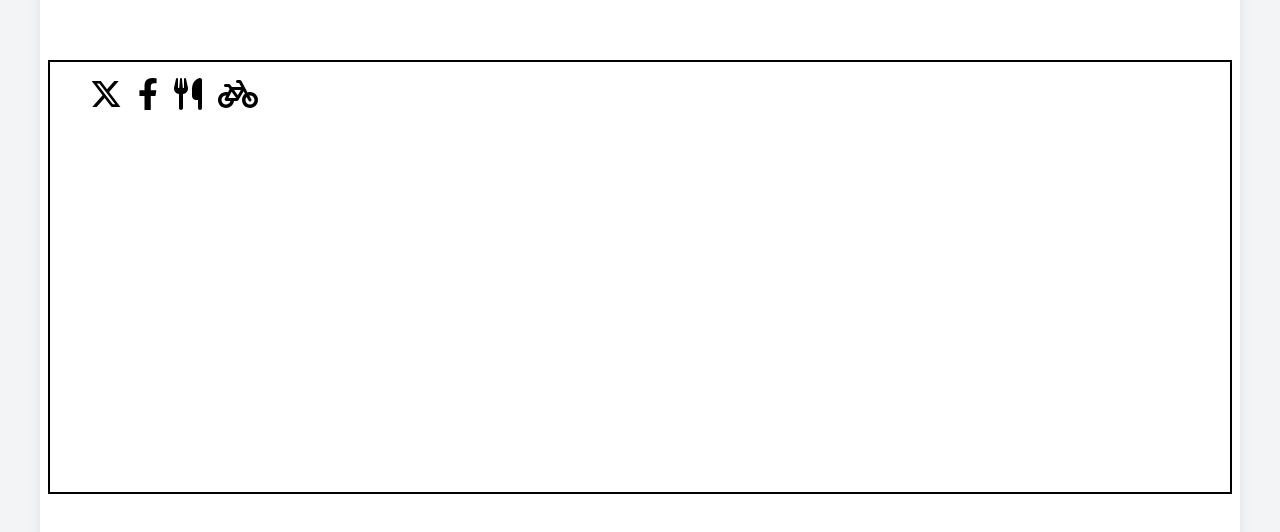
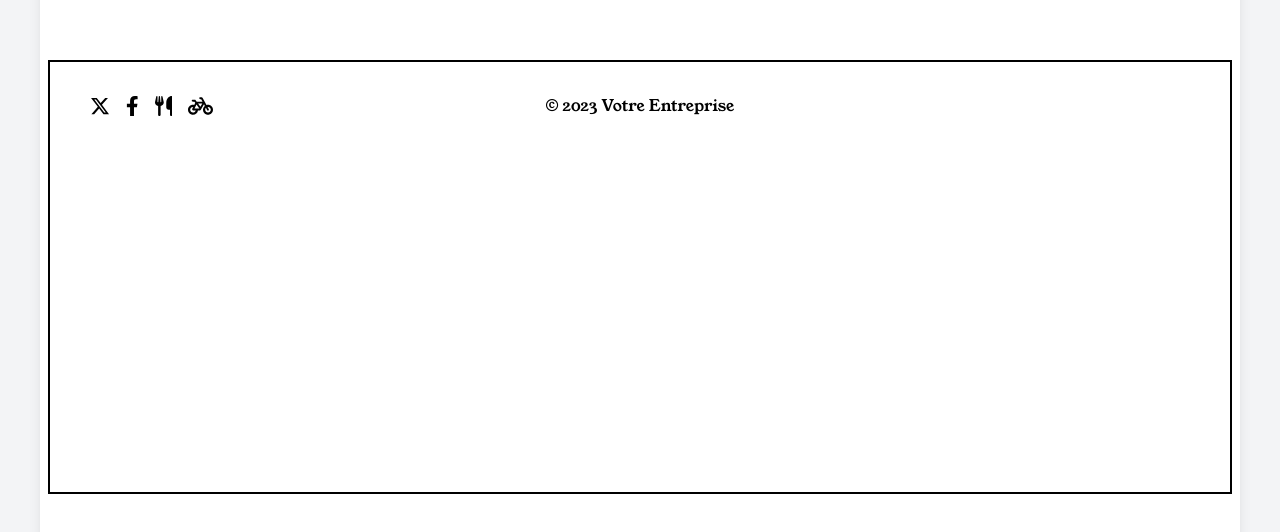
Before and after one commit to Eneuem/restaurant-css-framework, a plain HTML site: page index.html in a window 1280 px wide. Shown: the part 1788-2320 px from the top of the page. Drawn offline with nearby package versions, Linux system fonts and the light colour scheme.

Commit message:
first push of the day, lots of changes

```diff
--- /dev/null
+++ b/css/custom.css
@@ -0,0 +1,15 @@
+.jumbotron-bg {
+    background-image: url('../img/burger1.jpg');
+    background-size: cover;
+    background-position: center;
+    }
+#smallScreenMenu {
+    position: absolute;
+    top: 100%;
+    right: 1rem;
+    z-index: 1000;
+    }
+body
+{
+    font-family: 'Young Serif', serif;
+}
--- a/index.html
+++ b/index.html
@@ -4,27 +4,17 @@
     <meta charset="UTF-8">
     <meta name="viewport" content="width=device-width, initial-scale=1.0">
     <link href="https://cdn.jsdelivr.net/npm/tailwindcss@2.2.19/dist/tailwind.min.css" rel="stylesheet">
-
-    <title>Blocks positionning</title>
-    <!--INCLURE A UN CSS EXTERNE + TROUVER UNE MEILLEURE IMAGE-->
-    <style>
-        .jumbotron-bg {
-        background-image: url('img/burger1.jpg');
-        background-size: cover;
-        background-position: center;
-        }
-        #smallScreenMenu {
-        position: absolute;
-        top: 100%;
-        right: 1rem;
-        z-index: 1000;
-        }
-
-    </style>
+    <link rel="preconnect" href="https://fonts.googleapis.com">
+    <link rel="preconnect" href="https://fonts.gstatic.com" crossorigin>
+    <link rel="stylesheet" href="css/custom.css">
+    <link href="https://fonts.googleapis.com/css2?family=Young+Serif&display=swap" rel="stylesheet">
+    <title>Baloo's Burgers</title>
+    <!--TROUVER UNE MEILLEURE IMAGE (CSS) ou voir Ahmed pour inclure dans la classe-->
 </head>
 <body class="bg-gray-100 p-10">
     <div class="grid grid-cols-4 md:grid-cols-6 lg:grid-cols-12 grid-rows-8 gap-1 md:gap-2 lg:gap-4 bg-white p-2 rounded-lg shadow-lg">
         <div class="col-start-1 col-end-5 md:col-start-1 md:col-end-7 lg:col-start-1 lg:col-end-13 row-start-1 row-end-2 p-4 text-center sticky-top-0 flex items-center">
+            <h1 class="flex justify-center p-4 rounded-lg shadow-lg bg-orange-300 font-extrabold md:hidden">Baloo's burgers</h1>
             <!--MENU MD & LG-->
             <nav class="relative flex items-center justify-center mx-auto">
                 <ul class="hidden md:flex lg:flex justify-center space-x-4 p-4">
@@ -38,7 +28,7 @@
             <!--MENU SM-->
             <div class="relative md:hidden lg:hidden text-black">
                 <svg onclick="toggleMenu()" xmlns="http://www.w3.org/2000/svg" height="2em" viewBox="0 0 512 512"><!--! Font Awesome Free 6.4.2 by @fontawesome - https://fontawesome.com License - https://fontawesome.com/license (Commercial License) Copyright 2023 Fonticons, Inc. --><path d="M61.1 224C45 224 32 211 32 194.9c0-1.9 .2-3.7 .6-5.6C37.9 168.3 78.8 32 256 32s218.1 136.3 223.4 157.3c.5 1.9 .6 3.7 .6 5.6c0 16.1-13 29.1-29.1 29.1H61.1zM144 128a16 16 0 1 0 -32 0 16 16 0 1 0 32 0zm240 16a16 16 0 1 0 0-32 16 16 0 1 0 0 32zM272 96a16 16 0 1 0 -32 0 16 16 0 1 0 32 0zM16 304c0-26.5 21.5-48 48-48H448c26.5 0 48 21.5 48 48s-21.5 48-48 48H64c-26.5 0-48-21.5-48-48zm16 96c0-8.8 7.2-16 16-16H464c8.8 0 16 7.2 16 16v16c0 35.3-28.7 64-64 64H96c-35.3 0-64-28.7-64-64V400z"/></svg>
-                <ul id="smallScreenMenu" class="hidden bg-gray-100 p-4">
+                <ul id="smallScreenMenu" class="hidden bg-orange-300 p-4">
                     <li><a href="index.html">Home</a></li>
                     <li><a href="menu.html">Menu</a></li>
                     <li><a href="about.html">About</a></li>
@@ -71,20 +61,28 @@
         <div class="col-start-1 col-end-5 mx-4 md:mx-0 lg:mx-0 md:col-start-1 md:col-end-4 lg:col-start-1 lg:col-end-7 row-start-3 row-end-4 p-4 text-center border-2 border-black">News</div>
         <div class="col-start-1 col-end-5 mx-4 md:mx-0 lg:mx-0 md:col-start-4 md:col-end-7 lg:col-start-7 lg:col-end-13 row-start-4 row-end-5 md:row-start-3 md:row-end-4 lg:row-start-3 lg:row-end-4 p-4 text-center border-2 border-black">Promo</div>
         <div class="col-start-1 col-end-5 md:mx-0 lg:mx-0 md:col-start-1 md:col-end-7 lg:col-start-1 lg:col-end-13 row-start-5 row-end-6 p-4 text-center border-2 border-black">
-            <ul class="flex items-center px-4 mx-auto">
+            <div class="grid grid-cols-1 md:grid-cols-3 gap-4 p-4 text-center">
+                <ul class="flex items-center justify-center md:justify-start">
                     <li class="px-2">
-                    <svg xmlns="http://www.w3.org/2000/svg" height="2em" viewBox="0 0 512 512"><!--! Font Awesome Free 6.4.2 by @fontawesome - https://fontawesome.com License - https://fontawesome.com/license (Commercial License) Copyright 2023 Fonticons, Inc. --><path d="M389.2 48h70.6L305.6 224.2 487 464H345L233.7 318.6 106.5 464H35.8L200.7 275.5 26.8 48H172.4L272.9 180.9 389.2 48zM364.4 421.8h39.1L151.1 88h-42L364.4 421.8z"/></svg>
+                        <a href="https://www.twitter.com" target="_blank"><svg class="transition ease-in-out delay-150 hover:-translate-y-1 hover:scale-110 duration-300" xmlns="http://www.w3.org/2000/svg" height="1.25em" viewBox="0 0 512 512"><!--! Font Awesome Free 6.4.2 by @fontawesome - https://fontawesome.com License - https://fontawesome.com/license (Commercial License) Copyright 2023 Fonticons, Inc. --><path d="M389.2 48h70.6L305.6 224.2 487 464H345L233.7 318.6 106.5 464H35.8L200.7 275.5 26.8 48H172.4L272.9 180.9 389.2 48zM364.4 421.8h39.1L151.1 88h-42L364.4 421.8z"/></svg></a>
                     </li>
                     <li class="px-2">
-                    <svg xmlns="http://www.w3.org/2000/svg" height="2em" viewBox="0 0 320 512"><!--! Font Awesome Free 6.4.2 by @fontawesome - https://fontawesome.com License - https://fontawesome.com/license (Commercial License) Copyright 2023 Fonticons, Inc. --><path d="M279.14 288l14.22-92.66h-88.91v-60.13c0-25.35 12.42-50.06 52.24-50.06h40.42V6.26S260.43 0 225.36 0c-73.22 0-121.08 44.38-121.08 124.72v70.62H22.89V288h81.39v224h100.17V288z"/></svg>
+                        <a href="https://www.facebook.com" target="_blank"><svg class="transition ease-in-out delay-150 hover:-translate-y-1 hover:scale-110 duration-300" xmlns="http://www.w3.org/2000/svg" height="1.25em" viewBox="0 0 320 512"><!--! Font Awesome Free 6.4.2 by @fontawesome - https://fontawesome.com License - https://fontawesome.com/license (Commercial License) Copyright 2023 Fonticons, Inc. --><path d="M279.14 288l14.22-92.66h-88.91v-60.13c0-25.35 12.42-50.06 52.24-50.06h40.42V6.26S260.43 0 225.36 0c-73.22 0-121.08 44.38-121.08 124.72v70.62H22.89V288h81.39v224h100.17V288z"/></svg></a>
                     </li>
                     <li class="px-2">
-                    <svg xmlns="http://www.w3.org/2000/svg" height="2em" viewBox="0 0 448 512"><!--! Font Awesome Free 6.4.2 by @fontawesome - https://fontawesome.com License - https://fontawesome.com/license (Commercial License) Copyright 2023 Fonticons, Inc. --><path d="M416 0C400 0 288 32 288 176V288c0 35.3 28.7 64 64 64h32V480c0 17.7 14.3 32 32 32s32-14.3 32-32V352 240 32c0-17.7-14.3-32-32-32zM64 16C64 7.8 57.9 1 49.7 .1S34.2 4.6 32.4 12.5L2.1 148.8C.7 155.1 0 161.5 0 167.9c0 45.9 35.1 83.6 80 87.7V480c0 17.7 14.3 32 32 32s32-14.3 32-32V255.6c44.9-4.1 80-41.8 80-87.7c0-6.4-.7-12.8-2.1-19.1L191.6 12.5c-1.8-8-9.3-13.3-17.4-12.4S160 7.8 160 16V150.2c0 5.4-4.4 9.8-9.8 9.8c-5.1 0-9.3-3.9-9.8-9L127.9 14.6C127.2 6.3 120.3 0 112 0s-15.2 6.3-15.9 14.6L83.7 151c-.5 5.1-4.7 9-9.8 9c-5.4 0-9.8-4.4-9.8-9.8V16zm48.3 152l-.3 0-.3 0 .3-.7 .3 .7z"/></svg>
+                        <a href="https://www.thefork.com" target="_blank"><svg class="transition ease-in-out delay-150 hover:-translate-y-1 hover:scale-110 duration-300"  xmlns="http://www.w3.org/2000/svg" height="1.25em" viewBox="0 0 448 512"><!--! Font Awesome Free 6.4.2 by @fontawesome - https://fontawesome.com License - https://fontawesome.com/license (Commercial License) Copyright 2023 Fonticons, Inc. --><path d="M416 0C400 0 288 32 288 176V288c0 35.3 28.7 64 64 64h32V480c0 17.7 14.3 32 32 32s32-14.3 32-32V352 240 32c0-17.7-14.3-32-32-32zM64 16C64 7.8 57.9 1 49.7 .1S34.2 4.6 32.4 12.5L2.1 148.8C.7 155.1 0 161.5 0 167.9c0 45.9 35.1 83.6 80 87.7V480c0 17.7 14.3 32 32 32s32-14.3 32-32V255.6c44.9-4.1 80-41.8 80-87.7c0-6.4-.7-12.8-2.1-19.1L191.6 12.5c-1.8-8-9.3-13.3-17.4-12.4S160 7.8 160 16V150.2c0 5.4-4.4 9.8-9.8 9.8c-5.1 0-9.3-3.9-9.8-9L127.9 14.6C127.2 6.3 120.3 0 112 0s-15.2 6.3-15.9 14.6L83.7 151c-.5 5.1-4.7 9-9.8 9c-5.4 0-9.8-4.4-9.8-9.8V16zm48.3 152l-.3 0-.3 0 .3-.7 .3 .7z"/></svg></a>
                     </li>
                     <li class="px-2">
-                    <svg xmlns="http://www.w3.org/2000/svg" height="2em" viewBox="0 0 640 512"><!--! Font Awesome Free 6.4.2 by @fontawesome - https://fontawesome.com License - https://fontawesome.com/license (Commercial License) Copyright 2023 Fonticons, Inc. --><path d="M312 32c-13.3 0-24 10.7-24 24s10.7 24 24 24h25.7l34.6 64H222.9l-27.4-38C191 99.7 183.7 96 176 96H120c-13.3 0-24 10.7-24 24s10.7 24 24 24h43.7l22.1 30.7-26.6 53.1c-10-2.5-20.5-3.8-31.2-3.8C57.3 224 0 281.3 0 352s57.3 128 128 128c65.3 0 119.1-48.9 127-112h49c8.5 0 16.3-4.5 20.7-11.8l84.8-143.5 21.7 40.1C402.4 276.3 384 312 384 352c0 70.7 57.3 128 128 128s128-57.3 128-128s-57.3-128-128-128c-13.5 0-26.5 2.1-38.7 6L375.4 48.8C369.8 38.4 359 32 347.2 32H312zM458.6 303.7l32.3 59.7c6.3 11.7 20.9 16 32.5 9.7s16-20.9 9.7-32.5l-32.3-59.7c3.6-.6 7.4-.9 11.2-.9c39.8 0 72 32.2 72 72s-32.2 72-72 72s-72-32.2-72-72c0-18.6 7-35.5 18.6-48.3zM133.2 368h65c-7.3 32.1-36 56-70.2 56c-39.8 0-72-32.2-72-72s32.2-72 72-72c1.7 0 3.4 .1 5.1 .2l-24.2 48.5c-9 18.1 4.1 39.4 24.3 39.4zm33.7-48l50.7-101.3 72.9 101.2-.1 .1H166.8zm90.6-128H365.9L317 274.8 257.4 192z"/></svg>
+                        <a href="https://www.deliveroo.com" target="_blank"><svg class="transition ease-in-out delay-150 hover:-translate-y-1 hover:scale-110 duration-300"  xmlns="http://www.w3.org/2000/svg" height="1.25em" viewBox="0 0 640 512"><!--! Font Awesome Free 6.4.2 by @fontawesome - https://fontawesome.com License - https://fontawesome.com/license (Commercial License) Copyright 2023 Fonticons, Inc. --><path d="M312 32c-13.3 0-24 10.7-24 24s10.7 24 24 24h25.7l34.6 64H222.9l-27.4-38C191 99.7 183.7 96 176 96H120c-13.3 0-24 10.7-24 24s10.7 24 24 24h43.7l22.1 30.7-26.6 53.1c-10-2.5-20.5-3.8-31.2-3.8C57.3 224 0 281.3 0 352s57.3 128 128 128c65.3 0 119.1-48.9 127-112h49c8.5 0 16.3-4.5 20.7-11.8l84.8-143.5 21.7 40.1C402.4 276.3 384 312 384 352c0 70.7 57.3 128 128 128s128-57.3 128-128s-57.3-128-128-128c-13.5 0-26.5 2.1-38.7 6L375.4 48.8C369.8 38.4 359 32 347.2 32H312zM458.6 303.7l32.3 59.7c6.3 11.7 20.9 16 32.5 9.7s16-20.9 9.7-32.5l-32.3-59.7c3.6-.6 7.4-.9 11.2-.9c39.8 0 72 32.2 72 72s-32.2 72-72 72s-72-32.2-72-72c0-18.6 7-35.5 18.6-48.3zM133.2 368h65c-7.3 32.1-36 56-70.2 56c-39.8 0-72-32.2-72-72s32.2-72 72-72c1.7 0 3.4 .1 5.1 .2l-24.2 48.5c-9 18.1 4.1 39.4 24.3 39.4zm33.7-48l50.7-101.3 72.9 101.2-.1 .1H166.8zm90.6-128H365.9L317 274.8 257.4 192z"/></svg></a>
                     </li>
                 </ul>
+                <div class="hidden md:block md:col-start-2">
+                    <p>&copy; 2023 Votre Entreprise</p>
+                </div>
+                <div class="md:hidden">
+                    <p class="text-center">&copy; 2023 Votre Entreprise</p>
+                </div>
+            </div>
         </div>
     </div>
     <script src="https://cdn.tailwindcss.com"></script>
```
Also changed, not shown: img/Baloo.png (added), img/DALL·E 2023-10-05 11.21.29 - Illustration with the text 'Baloo's Burgers' in a playful and handwritten font style against a plain background.png (added), img/logov1.png (added), 2 other files. Lines whose indentation alone changed are shown as unchanged.
